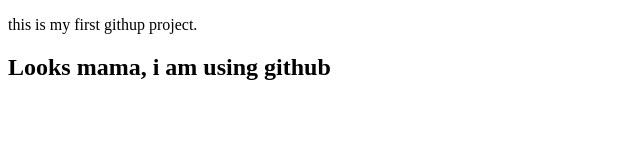
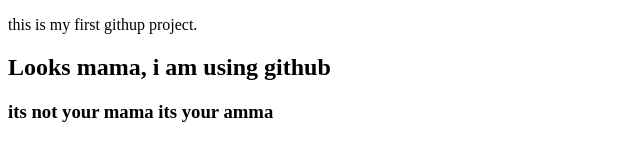
Before and after one commit to Alaminkhan5/My-First-Web, a plain HTML site: page index.html in a window 1280 px wide. Shown: the whole page, without its empty margins (0-640 px from the left). Drawn offline with Linux system fonts and the light colour scheme.

Commit message:
ok i agreed

```diff
--- a/index.html
+++ b/index.html
@@ -8,5 +8,6 @@
 <body>
     <p>this is my first githup project.</p>
     <h2>Looks mama, i am using github</h2>
+    <h3>its not your mama its your amma</h3>
 </body>
 </html>
```
